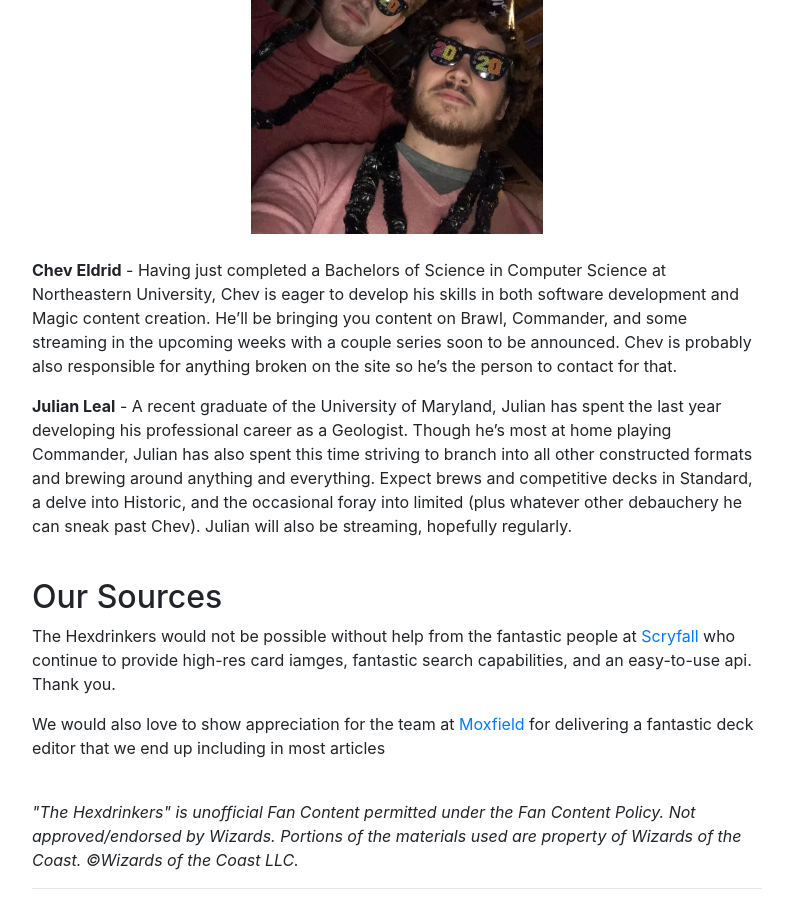
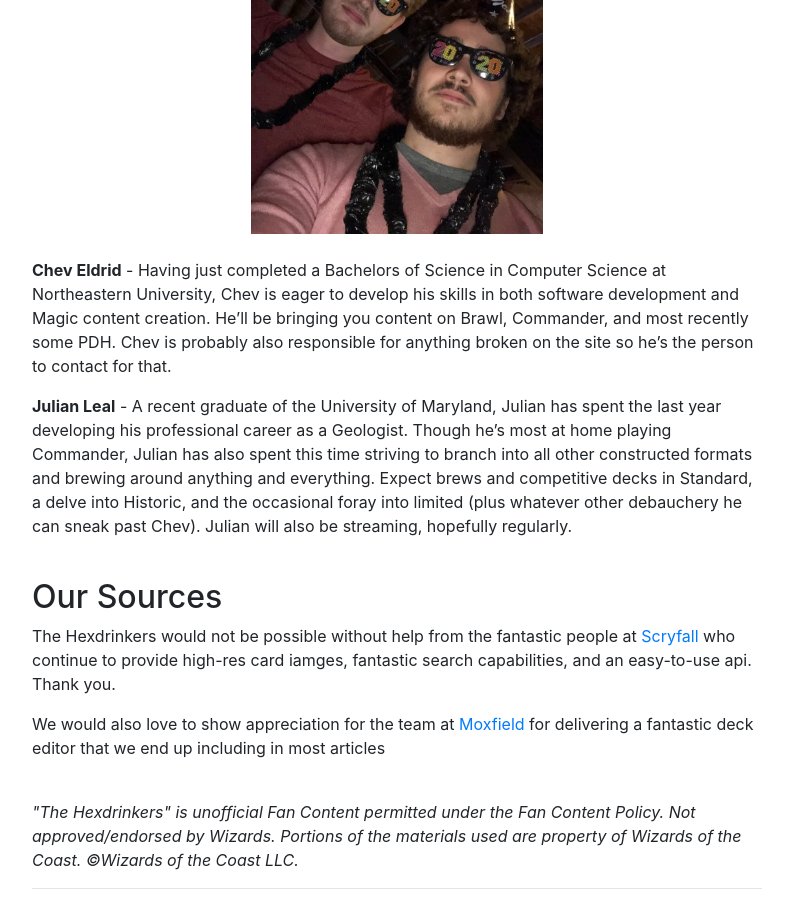
Before and after one commit to chevEldrid/mtgsite, a Jekyll site: the page built from about.md, in a window 1280 px wide and 900 px high, scrolled down 1234 px. Shown: the whole window, without its empty margins (243-1036 px from the left). Built offline with Jekyll 4.4.1, drawn with Linux system fonts in a browser that asks for light colours; nearby versions of some CDN libraries.

```diff
--- a/about.md
+++ b/about.md
@@ -27,7 +27,7 @@
                 <img src="/assets/images/crew.jpg" style="max-width: 40%" alt="Chev and Julian at New Years" class="img-fluid">
             </div>
             <br/>
-            <p><b>Chev Eldrid</b> - Having just completed a Bachelors of Science in Computer Science at Northeastern University, Chev is eager to develop his skills in both software development and Magic content creation. He’ll be bringing you content on Brawl, Commander, and some streaming in the upcoming weeks with a couple series soon to be announced. Chev is probably also responsible for anything broken on the site so he’s the person to contact for that.</p>
+            <p><b>Chev Eldrid</b> - Having just completed a Bachelors of Science in Computer Science at Northeastern University, Chev is eager to develop his skills in both software development and Magic content creation. He’ll be bringing you content on Brawl, Commander, and most recently some PDH. Chev is probably also responsible for anything broken on the site so he’s the person to contact for that.</p>
             <p><b>Julian Leal</b> - A recent graduate of the University of Maryland, Julian has spent the last year developing his professional career as a Geologist. Though he’s most at home playing Commander, Julian has also spent this time striving to branch into all other constructed formats and brewing around anything and everything. Expect brews and competitive decks in Standard, a delve into Historic, and the occasional foray into limited (plus whatever other debauchery he can sneak past Chev). Julian will also be streaming, hopefully regularly.</p>
             <br />
             <h2>Our Sources</h2>
```
Also changed, not shown: index.html (+9 -6 lines).
